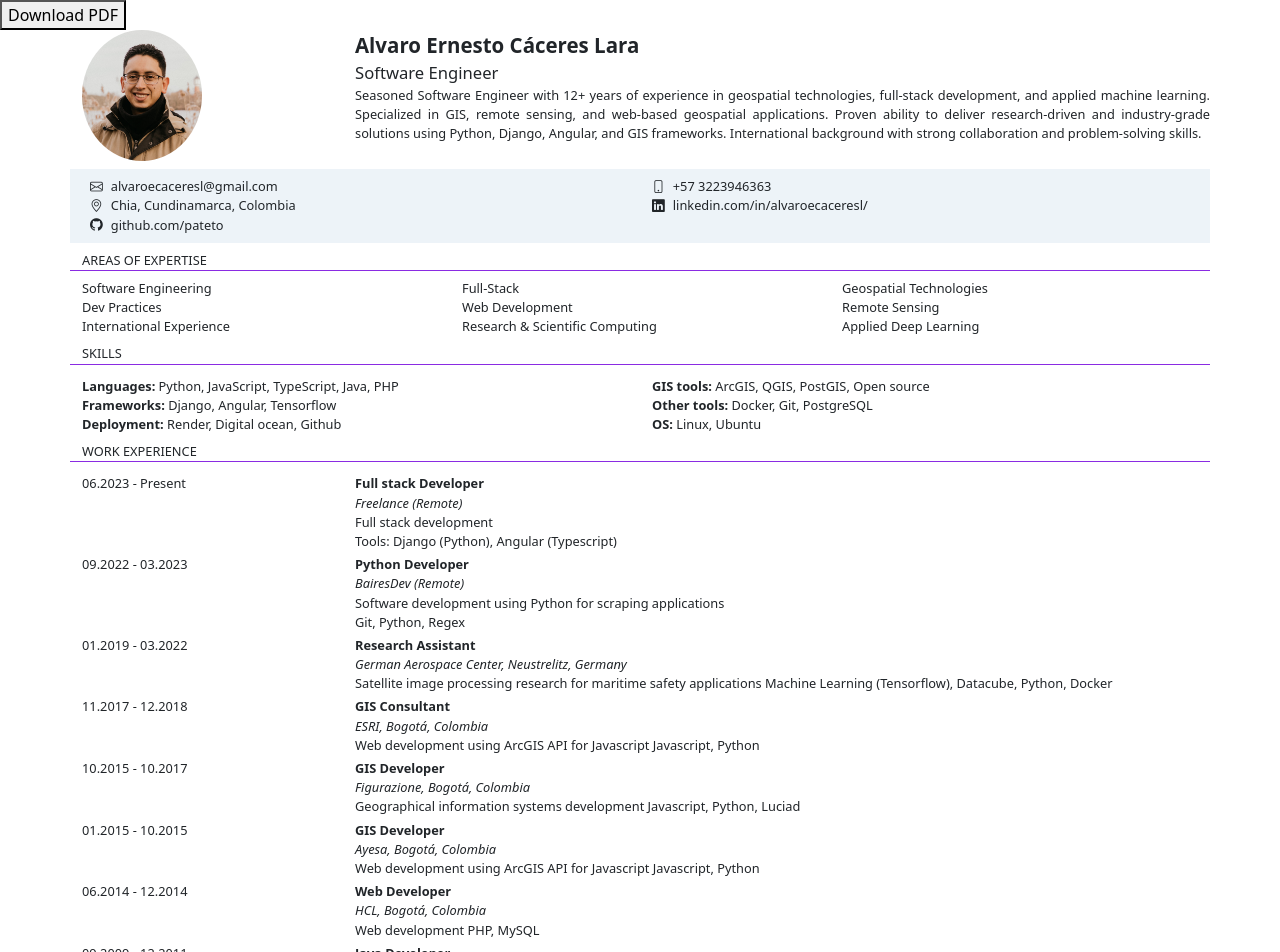
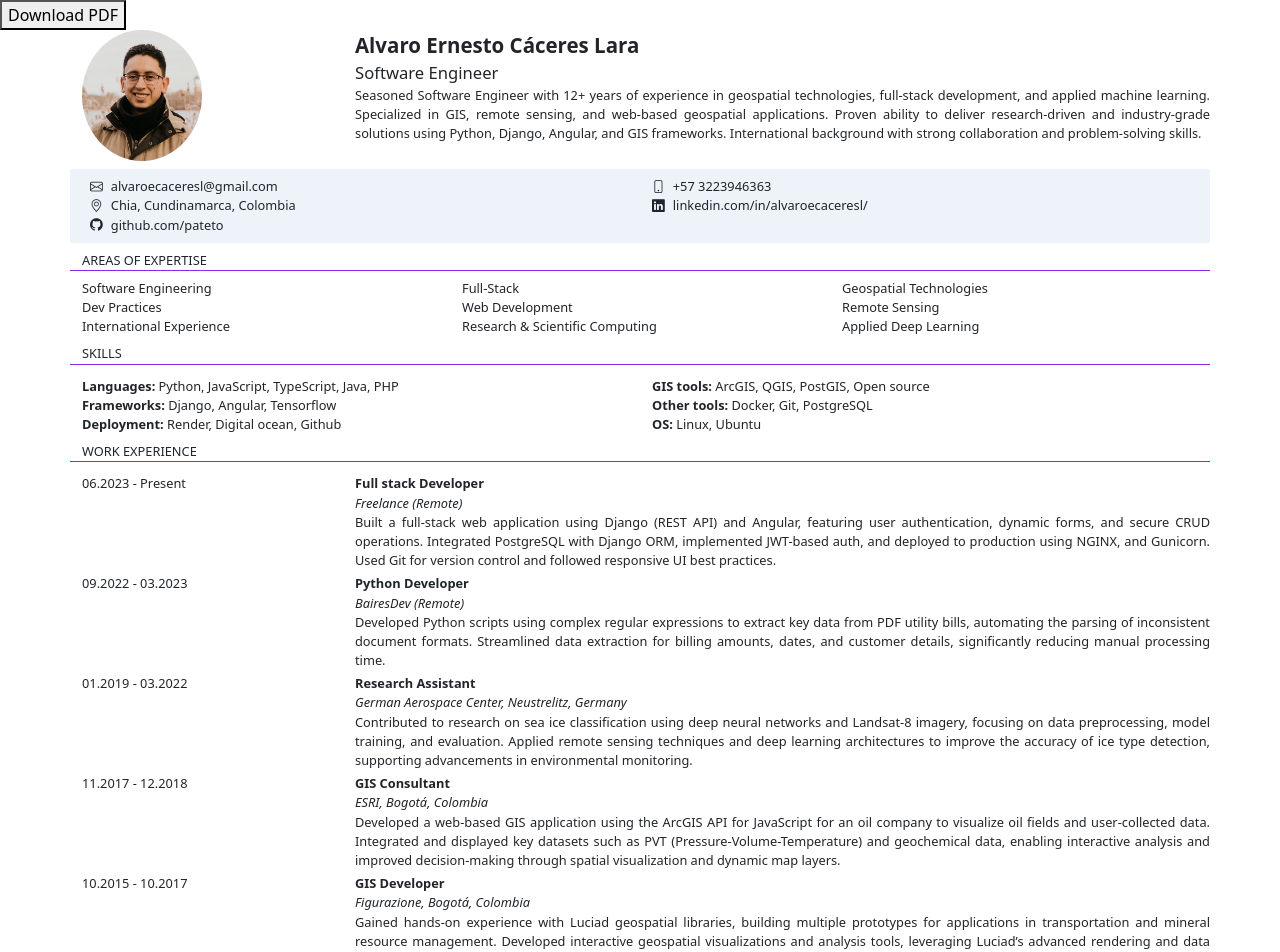
Before and after one commit to pateto/cv, an Angular app: page / in a window 1280 px wide. Shown: the top 952 px of the page. Built offline with nearby package versions, Linux system fonts and the light colour scheme.

Commit message:
add job descriptions

```diff
--- a/src/app/app.component.html
+++ b/src/app/app.component.html
@@ -108,9 +108,11 @@
           <div class="row company">
             Freelance (Remote)
           </div>
-          <div class="row">
-            Full stack development<br>
-            Tools: Django (Python), Angular (Typescript)
+          <div class="row text-justify">
+            Built a full-stack web application using Django (REST API) and Angular, featuring user authentication,
+            dynamic forms, and secure CRUD operations. Integrated PostgreSQL with Django ORM, implemented JWT-based
+            auth, and deployed to production using NGINX, and Gunicorn. Used Git for version control and
+            followed responsive UI best practices.
           </div>
         </div>
       </div>
@@ -126,9 +128,10 @@
           <div class="row company">
             BairesDev (Remote)
           </div>
-          <div class="row">
-            Software development using Python for scraping applications<br>
-            Git, Python, Regex
+          <div class="row text-justify">
+            Developed Python scripts using complex regular expressions to extract key data from PDF utility bills,
+            automating the parsing of inconsistent document formats. Streamlined data extraction for billing amounts,
+            dates, and customer details, significantly reducing manual processing time.
           </div>
         </div>
       </div>
@@ -144,9 +147,11 @@
           <div class="row company">
             German Aerospace Center, Neustrelitz, Germany
           </div>
-          <div class="row">
-            Satellite image processing research for maritime safety applications
-            Machine Learning (Tensorflow), Datacube, Python, Docker
+          <div class="row text-justify">
+            Contributed to research on sea ice classification using deep neural networks and Landsat-8 imagery, focusing
+            on data preprocessing, model training, and evaluation. Applied remote sensing techniques and deep learning
+            architectures to improve the accuracy of ice type detection, supporting advancements in environmental
+            monitoring.
           </div>
         </div>
       </div>
@@ -162,9 +167,11 @@
           <div class="row company">
             ESRI, Bogotá, Colombia
           </div>
-          <div class="row">
-            Web development using ArcGIS API for Javascript
-            Javascript, Python
+          <div class="row text-justify">
+            Developed a web-based GIS application using the ArcGIS API for JavaScript for an oil company to visualize
+            oil fields and user-collected data. Integrated and displayed key datasets such as PVT
+            (Pressure-Volume-Temperature) and geochemical data, enabling interactive analysis and improved
+            decision-making through spatial visualization and dynamic map layers.
           </div>
         </div>
       </div>
@@ -180,9 +187,10 @@
           <div class="row company">
             Figurazione, Bogotá, Colombia
           </div>
-          <div class="row">
-            Geographical information systems development
-            Javascript, Python, Luciad
+          <div class="row text-justify">
+            Gained hands-on experience with Luciad geospatial libraries, building multiple prototypes for applications
+            in transportation and mineral resource management. Developed interactive geospatial visualizations and
+            analysis tools, leveraging Luciad’s advanced rendering and data integration capabilities.
           </div>
         </div>
       </div>
@@ -198,9 +206,11 @@
           <div class="row company">
             Ayesa, Bogotá, Colombia
           </div>
-          <div class="row">
-            Web development using ArcGIS API for Javascript
-            Javascript, Python
+          <div class="row text-justify">
+            Built a web GIS application using the ArcGIS API for JavaScript to visualize oil fields and pipeline
+            infrastructure for an energy company. Enabled users to interact with spatial data layers, analyze pipeline
+            routes, and access field-specific information through intuitive map-based tools and real-time geospatial
+            visualization.
           </div>
         </div>
       </div>
@@ -216,9 +226,10 @@
           <div class="row company">
             HCL, Bogotá, Colombia
           </div>
-          <div class="row">
-            Web development
-            PHP, MySQL
+          <div class="row text-justify">
+            Took first steps in web development by integrating PHP, MySQL, and Tomcat to extend functionality of an
+            existing COBOL-based accounting system. Developed backend scripts and connected to legacy databases to
+            support reporting and automation tasks, bridging modern web technologies with mainframe systems.
           </div>
         </div>
       </div>
@@ -234,9 +245,11 @@
           <div class="row company">
             IGAC, Bogotá, Colombia
           </div>
-          <div class="row">
-            Software development for cadastral applications
-            Java
+          <div class="row text-justify">
+            Participated in the “Interrelación Catastro–Registro” project led by IGAC (Instituto Geográfico Agustín
+            Codazzi) and the SNR (Superintendencia de Notariado y Registro), aimed at unifying legal (registry) and
+            geographical (cadastral) databases. Contributed to the integration of spatial and property ownership data to
+            improve land management and legal certainty.
           </div>
         </div>
       </div>
```
